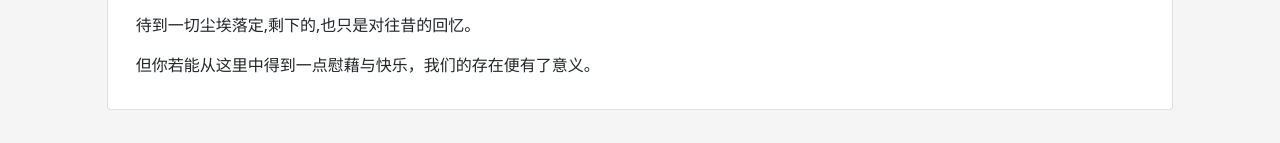
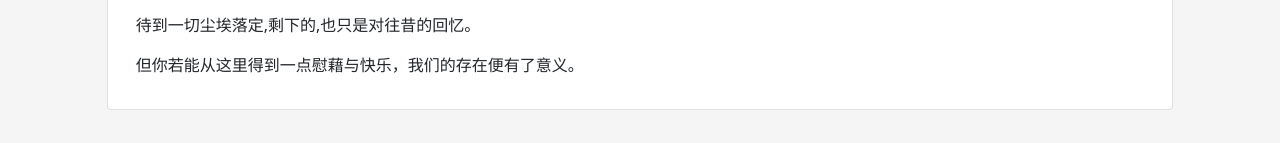
Before and after one commit to YubaC/2810archive, a plain HTML site: page contact.html in a window 1280 px wide. Shown: the part 608-751 px from the top of the page. Drawn offline with nearby package versions, Linux system fonts and the light colour scheme.

Commit message:
修复错别字

```diff
--- a/contact.html
+++ b/contact.html
@@ -45,7 +45,7 @@
                     <p>所有看到这条消息的干员，均可以按照上面提供的二十八级十班安全局的邮箱同我们联系。也可以向我们发送邮件，以订阅我们的通知。</p>
                     <p>我们也欢迎各位干员向我们发送Pull Request以丰富安全局官网的内容，或是联系我们，以补全我们共同的回忆。</p>
                     <p>待到一切尘埃落定,剩下的,也只是对往昔的回忆。</p>
-                    <p>但你若能从这里中得到一点慰藉与快乐，我们的存在便有了意义。</p>
+                    <p>但你若能从这里得到一点慰藉与快乐，我们的存在便有了意义。</p>
                 </div>
             </div>
         </main>
```
